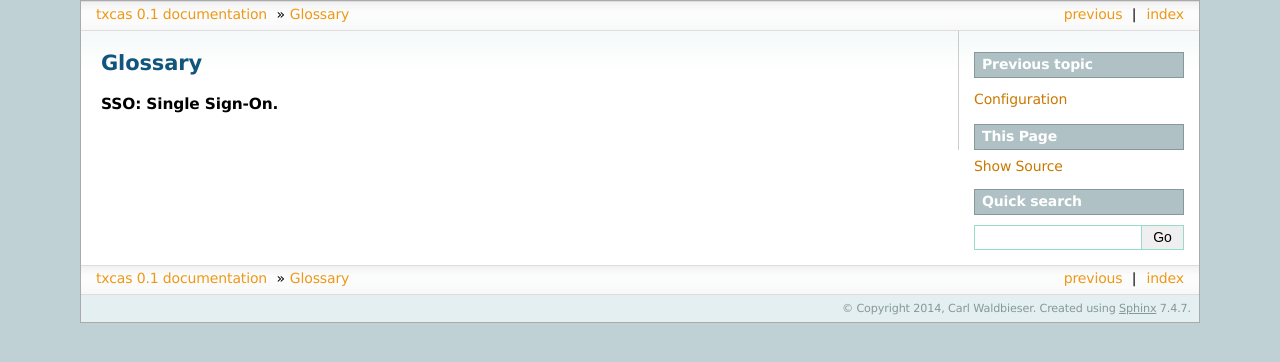
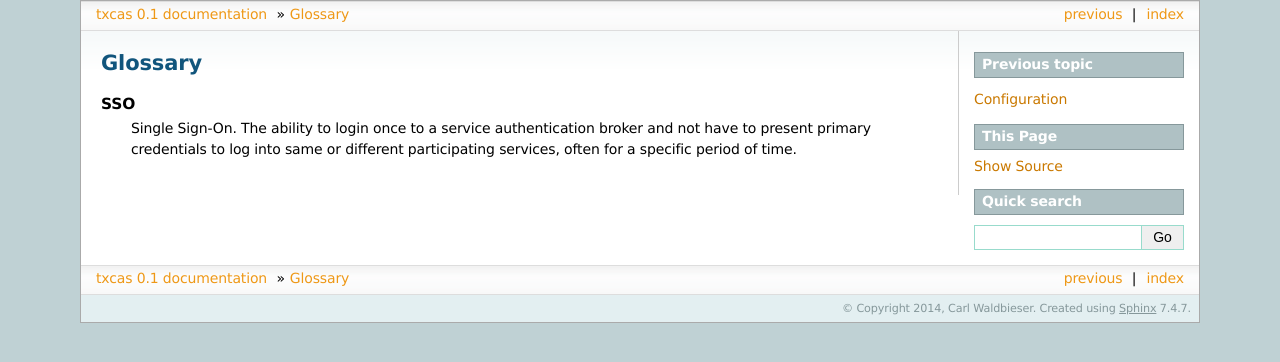
Before and after one commit to cwaldbieser/txcas, a Sphinx documentation site: the page built from docs/glossary.rst, in a window 1280 px wide. Shown: the top 362 px of the page. Built offline with Sphinx 7.4.7, drawn with Linux system fonts in a browser that asks for light colours.

Commit message:
DOCFIX: Fixed glossary term; updated README to include readthedocs link.

```diff
--- a/README.rst
+++ b/README.rst
@@ -5,6 +5,7 @@ A CAS server implemented with Twisted
 
 The protocol: http://www.jasig.org/cas/protocol
 
+Full documentation is hosted at http://txcas.readthedocs.org/
 
 Examples
 --------
--- a/docs/glossary.rst
+++ b/docs/glossary.rst
@@ -3,4 +3,8 @@ Glossary
 
 .. glossary::
 
-    SSO: Single Sign-On.
+    SSO
+        Single Sign-On.  The ability to login once to a service authentication
+        broker and not have to present primary credentials to log into same
+        or different participating services, often for a specific period of
+        time.
```
